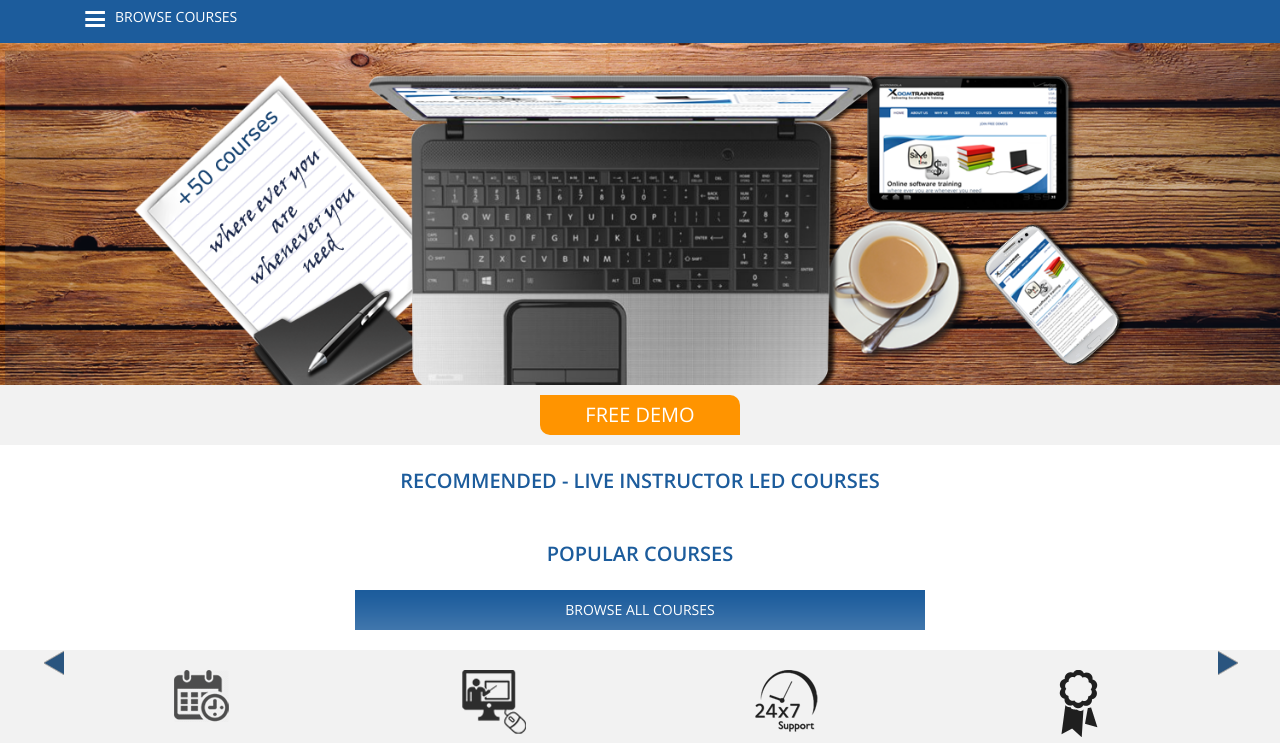
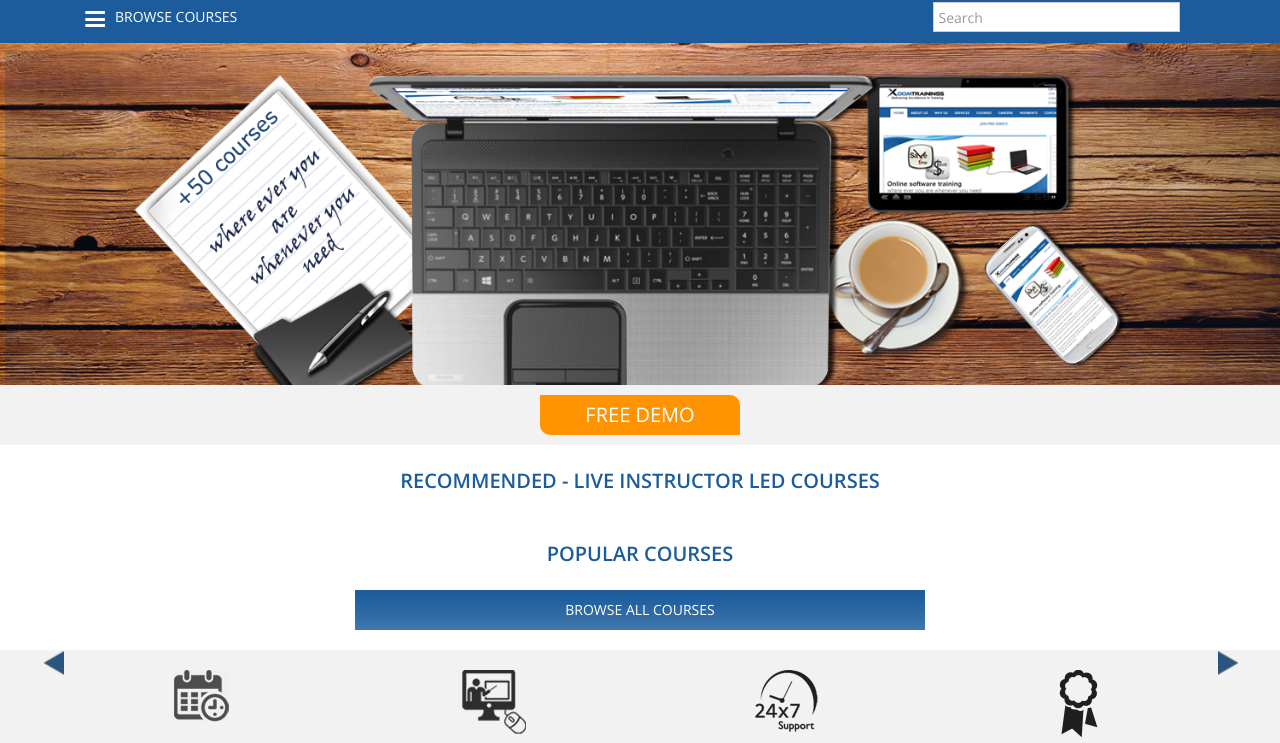
Before and after one commit to dineshkumarreddyr/xoomtrainings, a website: page index.html at #!/home in a window 1280 px wide. Shown: the part 72-815 px from the top of the page. Drawn offline with nearby package versions, Linux system fonts and the light colour scheme; no server answers.

Commit message:
1. Changes

```diff
--- a/app/assets/less/layout.less
+++ b/app/assets/less/layout.less
@@ -199,3 +199,4 @@ background-color: transparent;background-image: none;-webkit-appearance: none;
     }
 }
 .open .dropdown-menu > li > a:hover,.open .dropdown-menu > li > a:focus{background:none;}
+div.search input[type=text]{margin-top: 10px;border-radius: 0px;box-shadow:none;}
--- a/app/templates/home.html
+++ b/app/templates/home.html
@@ -106,7 +106,7 @@
 
             <!-- Collect the nav links, forms, and other content for toggling -->
             <div class="collapse navbar-collapse" id="bs-example-navbar-collapse-1">
-                <ul class="nav navbar-nav">
+                <ul class="nav navbar-nav col-md-2">
                     <li class="dropdown">
                         <a href="#" class="dropdown-toggle" data-toggle="dropdown" role="button"
                            aria-expanded="false"><img src="app/assets/images/menuicon.png" alt="menuicon">Browse Courses</span></a>
@@ -121,13 +121,15 @@
                         </ul>
                     </li>
                 </ul>
+                <div class="col-md-3 search pull-right">
+                <input type="text" class="form-control" placeholder="Search" />
+                </div>
             </div><!-- /.navbar-collapse -->
         </div><!-- /.container-fluid -->
     </nav>
 </div>
 
 <div ui-view></div>
-
 
 <div class="container-fluid foot-main">
     <div class="container">
```
Also changed, not shown: app/templates/inner/searchlist.html (added).
